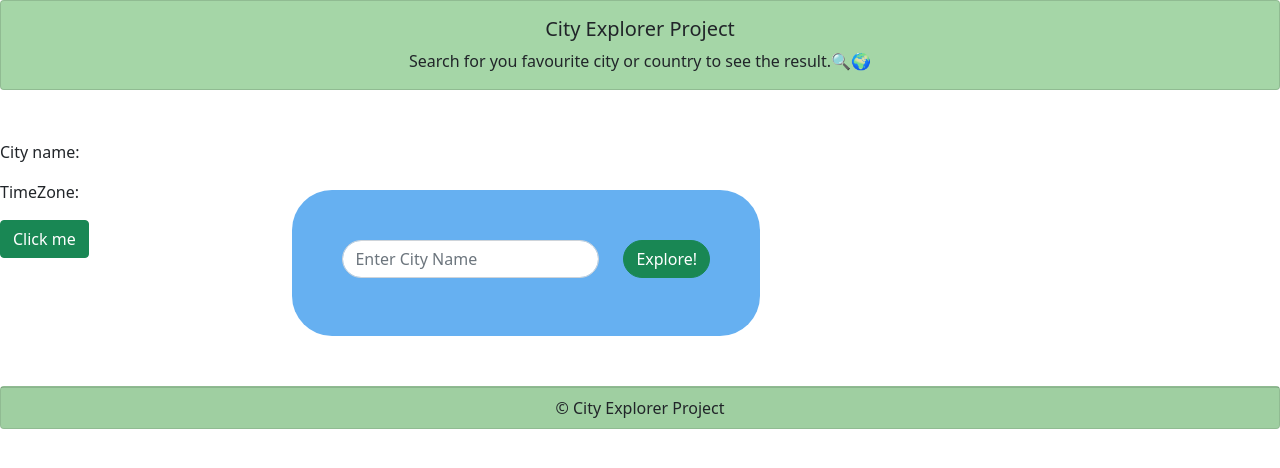
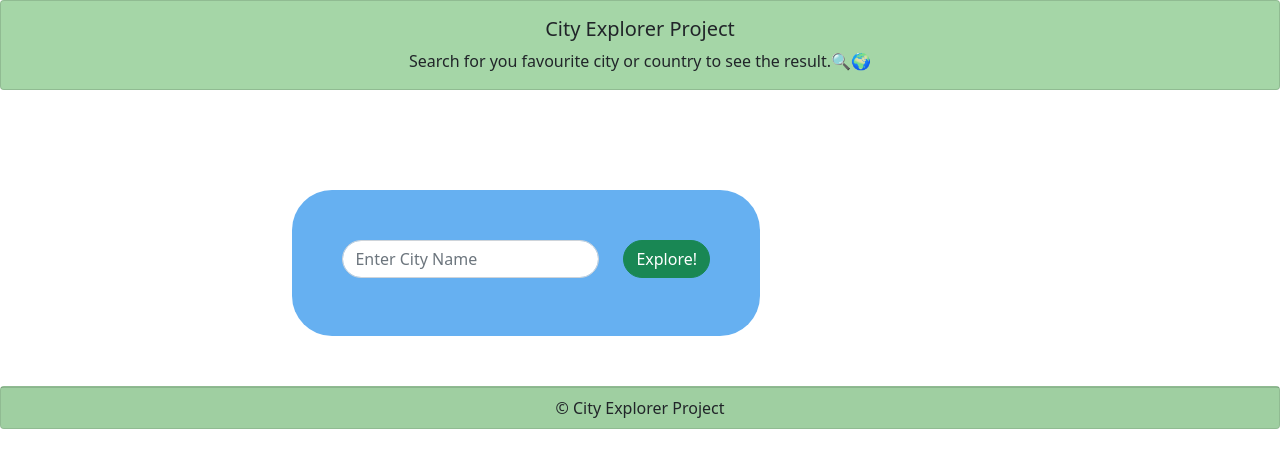
Before and after one commit to QamarAlkhatib/city-explorer, a React (Create React App) app: page / in a window 1280 px wide. Shown: the top 468 px of the page. Built offline with nearby package versions, Linux system fonts and the light colour scheme.

Commit message:
adding on lab7

```diff
--- a/src/component/FormFun.js
+++ b/src/component/FormFun.js
@@ -34,18 +34,17 @@ class FormFun extends React.Component {
             // console.log("data", locResult);
             // console.log("datssa", locResult.data);
             // console.log("datssa", locResult.data[0]);
-
+            let newReqUrl = `${process.env.REACT_APP_SERVER_LINK}/weather?cityname=${this.state.searchQuery}`;
+            let weathData = await axios.get(newReqUrl);
+            console.log(weathData);
             this.setState({
                 locationResult: locResult.data[0],
                 showLocInfo: true,
                 errorMess: false,
-
-
+                wethDataInfo: weathData.data
             })
         } catch {
             if (this.state.searchQuery === ' ') {
-
-
                 console.log("something went wrong");
                 this.setState({
                     showLocInfo: false,
@@ -64,14 +63,15 @@ class FormFun extends React.Component {
         })
     }
 
-    getData = async () => {
-        let reqUrl = `${process.env.REACT_APP_SERVER_LINK}/weather?cityname=Seattle&timezone=America/Los_Angeles&description=Light rain&date=2021-03-25`;
-        let weathData = await axios.get(reqUrl);
+    // getData = async () => {
+    //     let reqUrl = `${process.env.REACT_APP_SERVER_LINK}/weather?cityname=${this.state.searchQuery}`;
+    //     let weathData = await axios.get(reqUrl);
 
-        this.setState({
-            wethDataInfo: weathData.data
-        })
-    }
+    //     this.setState({
+    //         wethDataInfo: weathData.data
+    //     })
+    //     console.log(this.state.wethDataInfo);
+    // }
 
     render() {
         return (
@@ -101,15 +101,6 @@ class FormFun extends React.Component {
                     </Row>
 
                 </Form>
-                <p>City name: {this.state.wethDataInfo.city_name}</p>
-                <p>TimeZone: {this.state.wethDataInfo.timezone}</p>
-                {/* <p>description: {this.state.wethDataInfo.description}</p>
-                <p>date: {this.state.wethDataInfo.date}</p> */}
-
-                <Button onClick={this.getData} variant="success">
-                    Click me
-                </Button>
-
 
 
                 {this.state.showLocInfo &&
@@ -125,6 +116,17 @@ class FormFun extends React.Component {
                                     latitude: {this.state.locationResult.lat}
                                     <br></br>
                                     longitude: {this.state.locationResult.lon}
+                                    <br></br>
+
+                                    Description: {this.state.wethDataInfo[0].desc}
+                                    <br></br>
+                                    Date: {this.state.wethDataInfo[0].date}
+
+                                    <br></br>
+                                    high_temp: {this.state.wethDataInfo[0].highTemp}
+                                    <br></br>
+                                    low_temp: {this.state.wethDataInfo[0].lowTemp}
+
 
                                 </Card.Text>
                             </Card.Body>
@@ -142,10 +144,15 @@ class FormFun extends React.Component {
                     </Alert>
                 }
 
+                {/*
+                <p>City name: {this.state.searchQuery}</p>
+                <p>Description: {this.state.wethDataInfo.description}</p>
+                <p>high_temp: {this.state.wethDataInfo.high_temp}</p>
+                <p>low_temp: {this.state.wethDataInfo.low_temp}</p>
 
-
-
-
+                <Button onClick={this.getData} variant="success">
+                    Click me
+                </Button> */}
 
             </div>
         )
```
